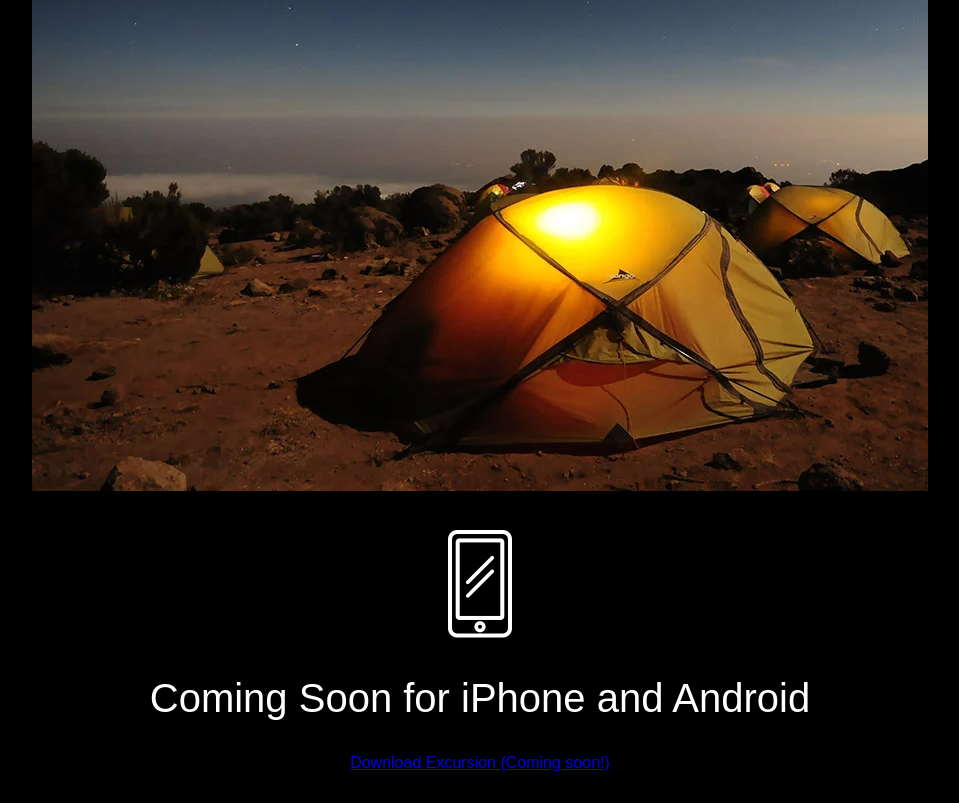
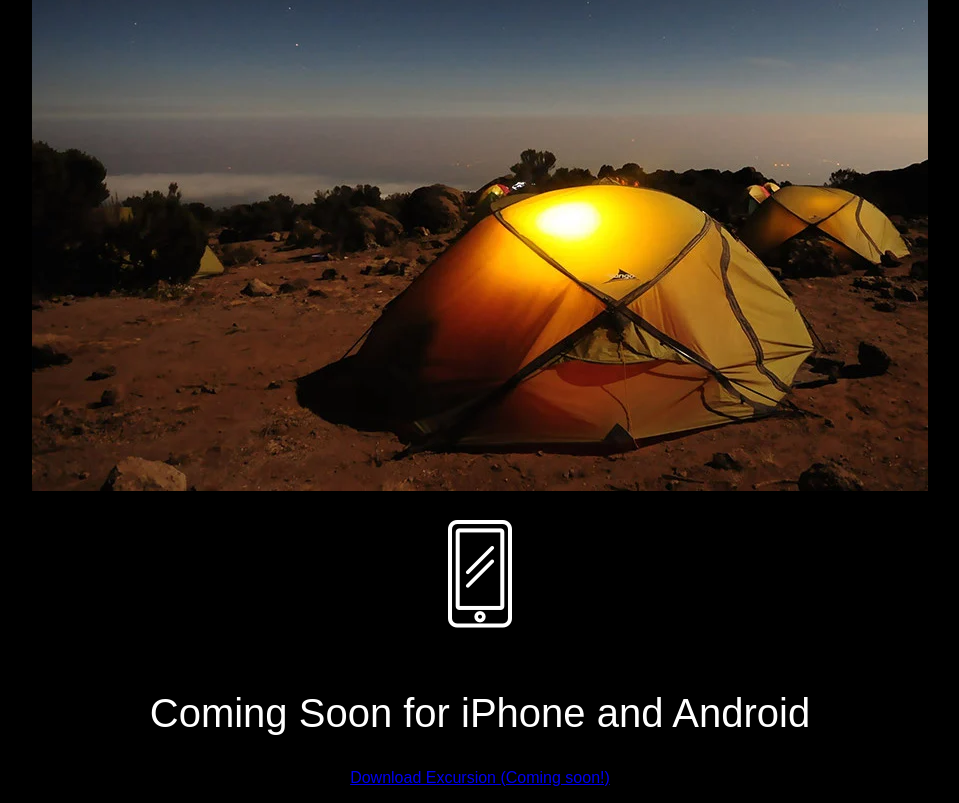
Before and after one commit to Ranisimo/Excursion, a plain HTML site: page index.html in a window 1280 px wide. Shown: the part 529-1332 px from the top of the page, without its empty margins (160-1119 px from the left). Drawn offline with Linux system fonts and the light colour scheme.

Commit message:
Version 1.0 - and fixed mp4

```diff
--- a/resources/css/styles.css
+++ b/resources/css/styles.css
@@ -27,5 +27,5 @@ h1, h2 {
 }
 
 .small-image {
-    margin-top: 35px;
+    padding: 25px;
 }
```
